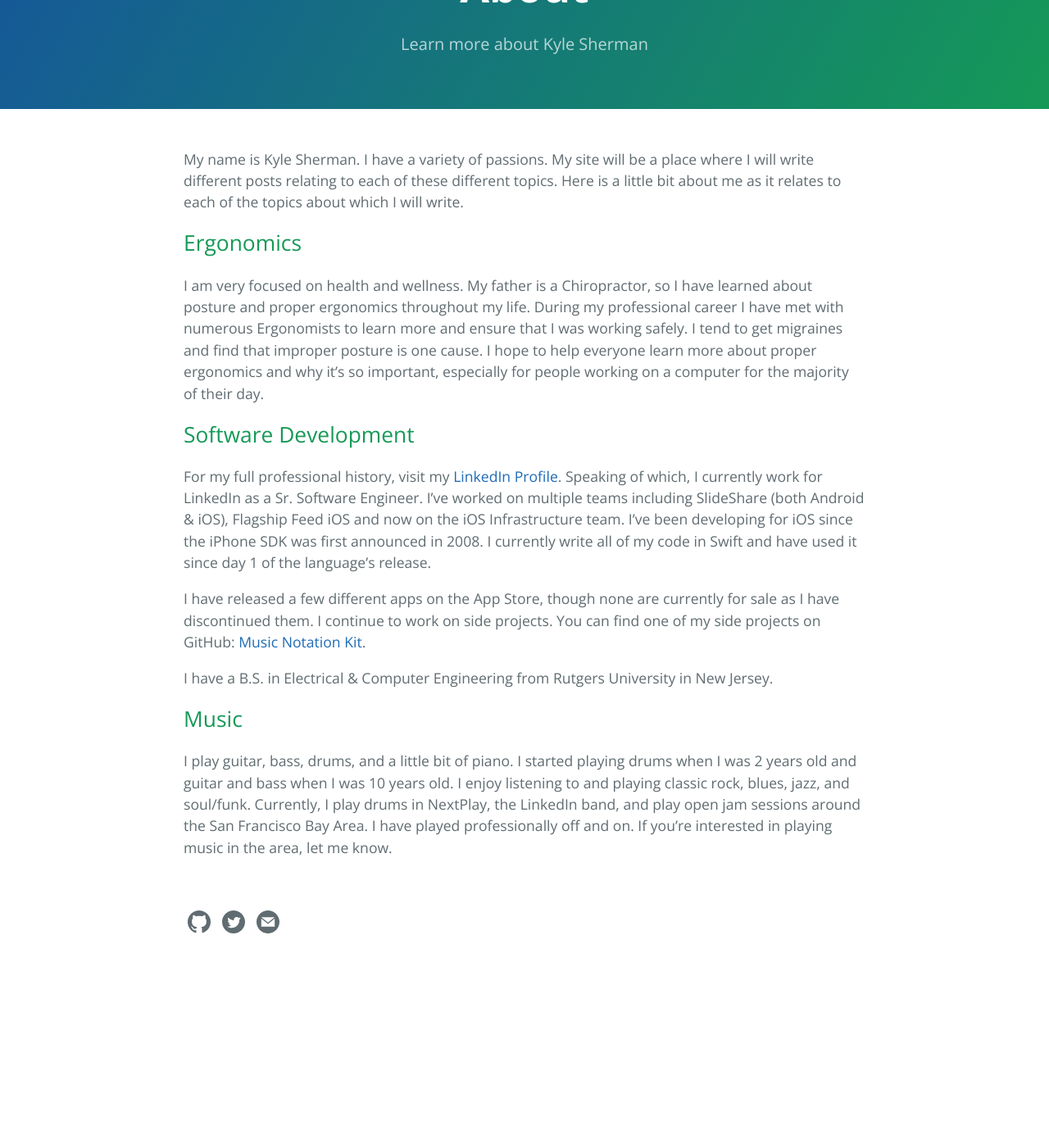
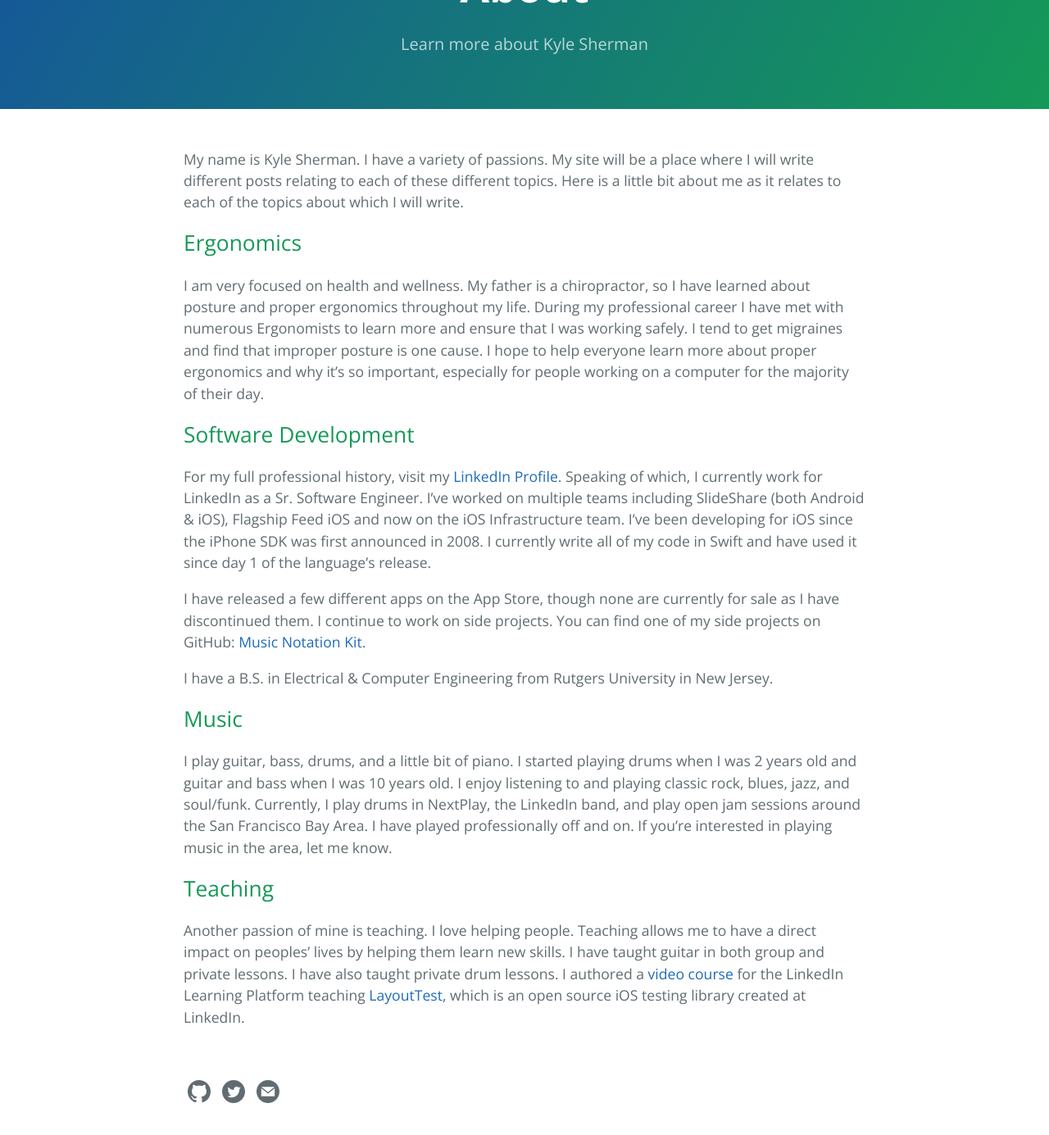
Before and after one commit to drumnkyle/drumnkyle.github.io, a Jekyll site: the page built from about.md, in a window 1280 px wide and 1400 px high, scrolled down 148 px. Shown: the top 1385 px of the window at 82% size. Built offline with Jekyll 4.4.1, drawn with Linux system fonts in a browser that asks for light colours; before the commit the page ends 1341 px from its top, so only the background shows below that.

Commit message:
Updated about
Comments from Sade

```diff
--- a/about.md
+++ b/about.md
@@ -8,14 +8,17 @@ permalink: /about.html
 My name is Kyle Sherman. I have a variety of passions. My site will be a place where I will write different posts relating to each of these different topics. Here is a little bit about me as it relates to each of the topics about which I will write.
 
 ## Ergonomics
-I am very focused on health and wellness. My father is a Chiropractor, so I have learned about posture and proper ergonomics throughout my life. During my professional career I have met with numerous Ergonomists to learn more and ensure that I was working safely. I tend to get migraines and find that improper posture is one cause. I hope to help everyone learn more about proper ergonomics and why it’s so important, especially for people working on a computer for the majority of their day.
+I am very focused on health and wellness. My father is a chiropractor, so I have learned about posture and proper ergonomics throughout my life. During my professional career I have met with numerous Ergonomists to learn more and ensure that I was working safely. I tend to get migraines and find that improper posture is one cause. I hope to help everyone learn more about proper ergonomics and why it’s so important, especially for people working on a computer for the majority of their day.
 
 ## Software Development
-For my full professional history, visit my [LinkedIn Profile](https://www.linkedin.com/in/kyledsherman/). Speaking of which, I currently work for LinkedIn as a Sr. Software Engineer. I've worked on multiple teams including SlideShare (both Android & iOS), Flagship Feed iOS and now on the iOS Infrastructure team. I've been developing for iOS since the iPhone SDK was first announced in 2008. I currently write all of my code in Swift and have used it since day 1 of the language's release.
+For my full professional history, visit my [LinkedIn Profile](www.linkedin.com/in/kyledsherman “LinkedIn Profile”). Speaking of which, I currently work for LinkedIn as a Sr. Software Engineer. I’ve worked on multiple teams including SlideShare (both Android & iOS), Flagship Feed iOS and now on the iOS Infrastructure team. I’ve been developing for iOS since the iPhone SDK was first announced in 2008. I currently write all of my code in Swift and have used it since day 1 of the language’s release.
 
-I have released a few different apps on the App Store, though none are currently for sale as I have discontinued them. I continue to work on side projects. You can find one of my side projects on GitHub: [Music Notation Kit](https://github.com/drumnkyle/music-notation-kit).
+I have released a few different apps on the App Store, though none are currently for sale as I have discontinued them. I continue to work on side projects. You can find one of my side projects on GitHub: [Music Notation Kit](www.github.com/drumnkyle/music-notation-kit “Music Notation Kit”).
 
 I have a B.S. in Electrical & Computer Engineering from Rutgers University in New Jersey.
 
 ## Music
 I play guitar, bass, drums, and a little bit of piano. I started playing drums when I was 2 years old and guitar and bass when I was 10 years old. I enjoy listening to and playing classic rock, blues, jazz, and soul/funk. Currently, I play drums in NextPlay, the LinkedIn band, and play open jam sessions around the San Francisco Bay Area. I have played professionally off and on. If you’re interested in playing music in the area, let me know.
+
+## Teaching
+Another passion of mine is teaching. I love helping people. Teaching allows me to have a direct impact on peoples’ lives by helping them learn new skills. I have taught guitar in both group and private lessons. I have also taught private drum lessons. I authored a [video course](https://www.linkedin.com/learning/learning-layouttest-for-ios-development “Learning LayoutTest”) for the LinkedIn Learning Platform teaching [LayoutTest](https://github.com/linkedin/layouttest-ios “LayoutTest iOS”), which is an open source iOS testing library created at LinkedIn.
```
